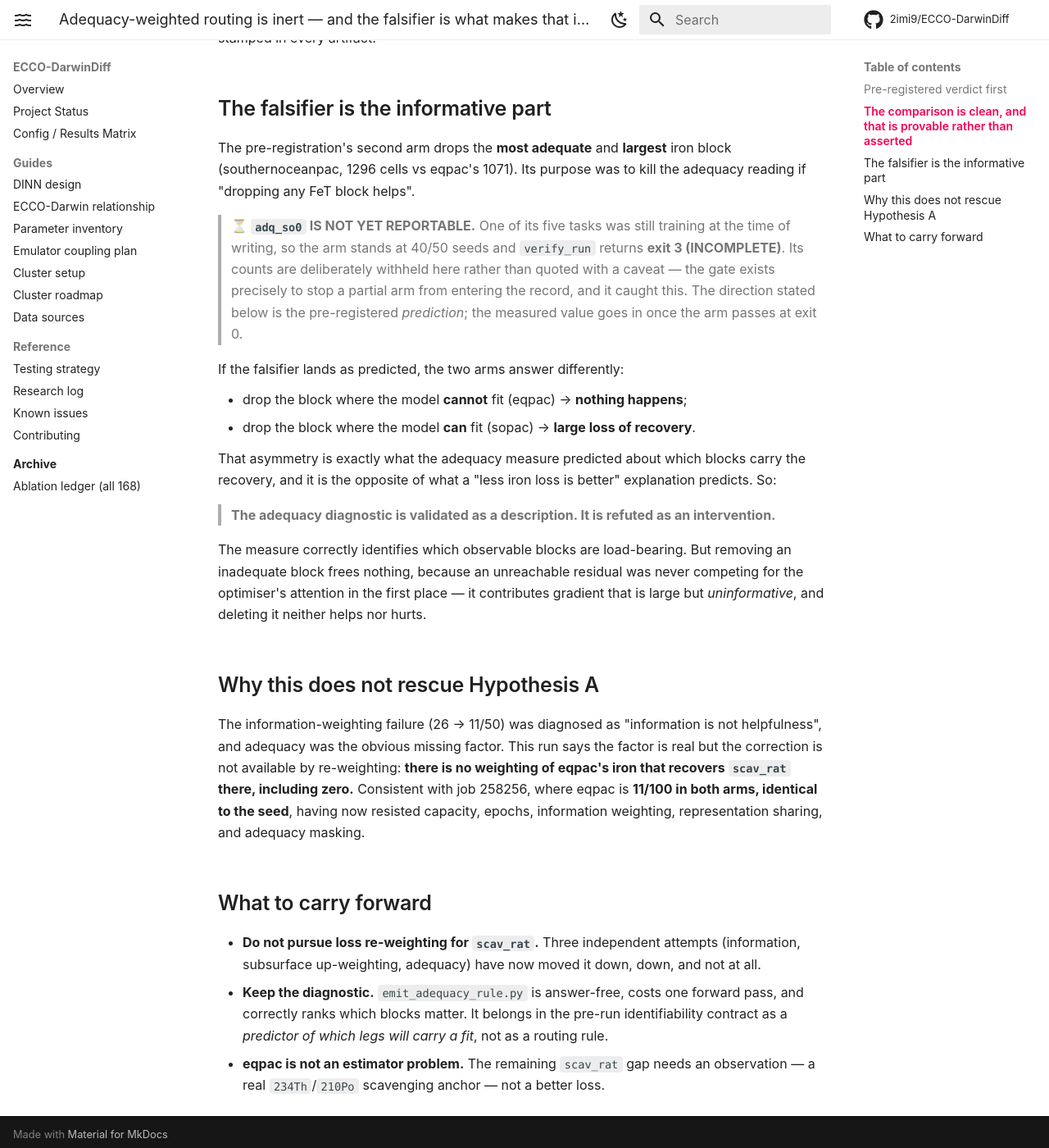
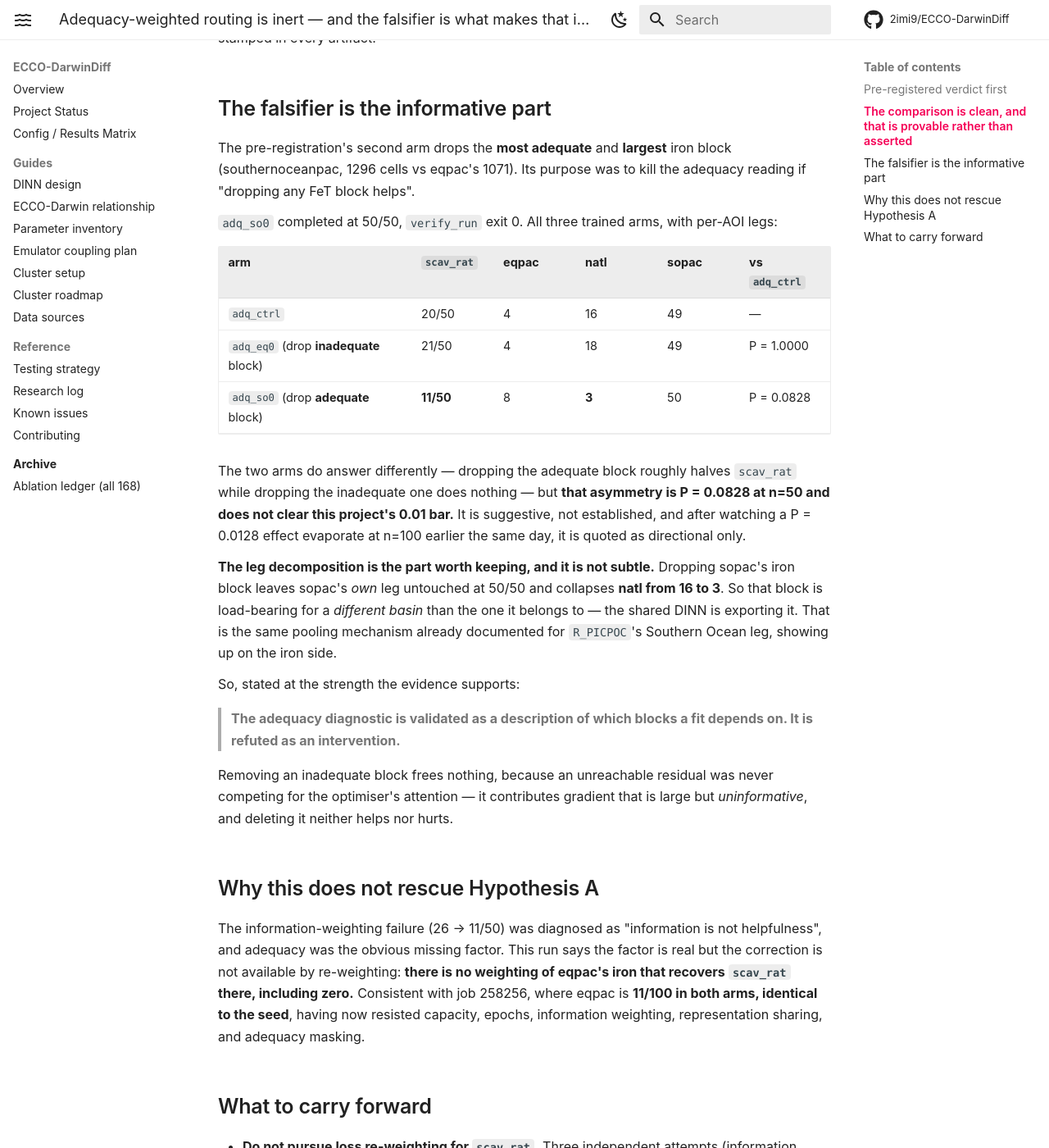
Before and after one commit to 2imi9/ECCO-DarwinDiff, an MkDocs documentation site: the page built from docs/findings/2026-08-03_adequacy_weighted_routing_is_inert.md, in a window 1280 px wide and 1400 px high, scrolled down 1190 px. Shown: the whole window at 82% size. Built offline with MkDocs 1.6.1 and Material for MkDocs 9.7.7, drawn with Linux system fonts in a browser that asks for light colours; comment, search, counter and statistics services are not loaded.

Commit message:
exp(n100): diatomgraz is ANTI-recovered, and the adequacy falsifier lands (directional only)
Two results from completing the arms left running.

1. diatomgraz: training moves it AWAY from Carroll. Pooling the untrained arms
of 258256 to n=100, at the 0.40 band the UNTRAINED nets score 70/100 and 77/100
while the TRAINED ones score 0/100 and 1/100. It does not fail to be found; it is
actively driven out of a band the untrained network was already sitting in, in both
architectures, on 100 seeds.

That is stronger than "not established". The observable set is not uninformative
about diatomgraz -- it has the WRONG SIGN for it, consistent with the standing
concern that the bSi target is partly circular, being algebraically back-solved
from diatom biomass (ded116). Any diatomgraz number quoted at the 0.40 band is
uninterpretable without a same-architecture null, because the null is the HIGHER
number.

Also recorded: each n=100 arm against its own null. scav_rat 83/100 and 72/100
against 0/100, R_PICPOC 100/100 against 0/100 -- BOTH architectures recover both;
they just do not differ from each other. Untrained alpfe reads 25/100 and 30/100,
confirming again that nulls cannot be borrowed across architectures.

2. The adequacy falsifier completed, verify_run exit 0 at 50/50:

    adq_ctrl  20/50   legs eqpac 4  natl 16  sopac 49
    adq_eq0   21/50   legs eqpac 4  natl 18  sopac 49   P = 1.0000
    adq_so0   11/50   legs eqpac 8  natl  3  sopac 50   P = 0.0828

Dropping the ADEQUATE block roughly halves scav_rat while dropping the INADEQUATE
one does nothing -- the predicted asymmetry. But P = 0.0828 does not clear the
0.01 bar, and after watching a P = 0.0128 effect evaporate at n=100 earlier the
same day it is quoted as DIRECTIONAL ONLY, not established.

The leg decomposition is the durable part: dropping sopac's iron block leaves
sopac's own leg at 50/50 and collapses NATL from 16 to 3. That block is
load-bearing for a different basin than the one it belongs to -- the shared DINN
exports it. Same pooling mechanism already documented for R_PICPOC's Southern
Ocean leg, now visible on the iron side.

```diff
--- a/docs/findings/2026-08-03_adequacy_weighted_routing_is_inert.md
+++ b/docs/findings/2026-08-03_adequacy_weighted_routing_is_inert.md
@@ -40,27 +40,33 @@ The pre-registration's second arm drops the **most adequate** and **largest** ir
 (southernoceanpac, 1296 cells vs eqpac's 1071). Its purpose was to kill the adequacy reading if
 "dropping any FeT block helps".
 
-> **⏳ `adq_so0` IS NOT YET REPORTABLE.** One of its five tasks was still training at the time of
-> writing, so the arm stands at 40/50 seeds and `verify_run` returns **exit 3 (INCOMPLETE)**. Its
-> counts are deliberately withheld here rather than quoted with a caveat — the gate exists
-> precisely to stop a partial arm from entering the record, and it caught this. The direction
-> stated below is the pre-registered *prediction*; the measured value goes in once the arm
-> passes at exit 0.
+`adq_so0` completed at 50/50, `verify_run` exit 0. All three trained arms, with per-AOI legs:
 
-If the falsifier lands as predicted, the two arms answer differently:
+| arm | `scav_rat` | eqpac | natl | sopac | vs `adq_ctrl` |
+|---|---|---|---|---|---|
+| `adq_ctrl` | 20/50 | 4 | 16 | 49 | — |
+| `adq_eq0` (drop **inadequate** block) | 21/50 | 4 | 18 | 49 | P = 1.0000 |
+| `adq_so0` (drop **adequate** block) | **11/50** | 8 | **3** | 50 | P = 0.0828 |
 
-- drop the block where the model **cannot** fit (eqpac) → **nothing happens**;
-- drop the block where the model **can** fit (sopac) → **large loss of recovery**.
+The two arms do answer differently — dropping the adequate block roughly halves `scav_rat` while
+dropping the inadequate one does nothing — but **that asymmetry is P = 0.0828 at n=50 and does
+not clear this project's 0.01 bar.** It is suggestive, not established, and after watching a
+P = 0.0128 effect evaporate at n=100 earlier the same day, it is quoted as directional only.
 
-That asymmetry is exactly what the adequacy measure predicted about which blocks carry the
-recovery, and it is the opposite of what a "less iron loss is better" explanation predicts. So:
+**The leg decomposition is the part worth keeping, and it is not subtle.** Dropping sopac's iron
+block leaves sopac's *own* leg untouched at 50/50 and collapses **natl from 16 to 3**. So that
+block is load-bearing for a *different basin* than the one it belongs to — the shared DINN is
+exporting it. That is the same pooling mechanism already documented for `R_PICPOC`'s Southern
+Ocean leg, showing up on the iron side.
 
-> **The adequacy diagnostic is validated as a description. It is refuted as an intervention.**
+So, stated at the strength the evidence supports:
 
-The measure correctly identifies which observable blocks are load-bearing. But removing an
-inadequate block frees nothing, because an unreachable residual was never competing for the
-optimiser's attention in the first place — it contributes gradient that is large but
-*uninformative*, and deleting it neither helps nor hurts.
+> **The adequacy diagnostic is validated as a description of which blocks a fit depends on. It
+> is refuted as an intervention.**
+
+Removing an inadequate block frees nothing, because an unreachable residual was never competing
+for the optimiser's attention — it contributes gradient that is large but *uninformative*, and
+deleting it neither helps nor hurts.
 
 ## Why this does not rescue Hypothesis A
 
```
Also changed, not shown: docs/findings/2026-08-03_per_parameter_operating_points.md (+10 -3 lines), docs/findings/2026-08-03_per_parameter_trunks_do_not_replicate_at_n100.md (+30 -9 lines).
